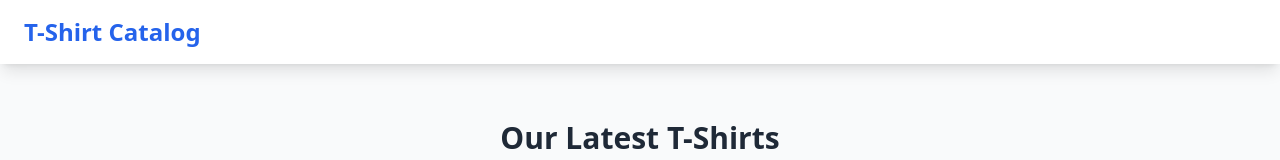
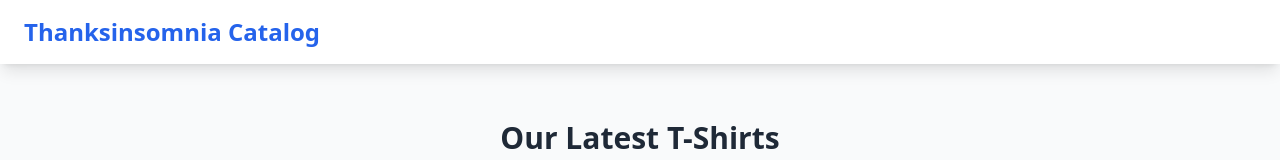
Before and after one commit to ziiapayaa/wave2east, a Next.js app: page / in a window 1280 px wide. Shown: the top 160 px of the page. Built offline with nearby package versions, Linux system fonts and the light colour scheme.

Commit message:
Ramzy: Mengubah text menjadi Thanksinsomnia Catalog

```diff
--- a/app/layout.tsx
+++ b/app/layout.tsx
@@ -8,7 +8,7 @@
       <body className="bg-gray-50 text-gray-800">
         <header className="bg-white shadow-lg sticky top-0 z-50">
           <div className="container mx-auto flex items-center justify-between py-4 px-6">
-            <h1 className="text-2xl font-bold text-blue-600">T-Shirt Catalog</h1>
+            <h1 className="text-2xl font-bold text-blue-600">Thanksinsomnia Catalog</h1>
           </div>
         </header>
         <main className="container mx-auto py-6 px-6">{children}</main>
```
Also changed, not shown: 1 other file (tests, documents, lock files or other folders).
